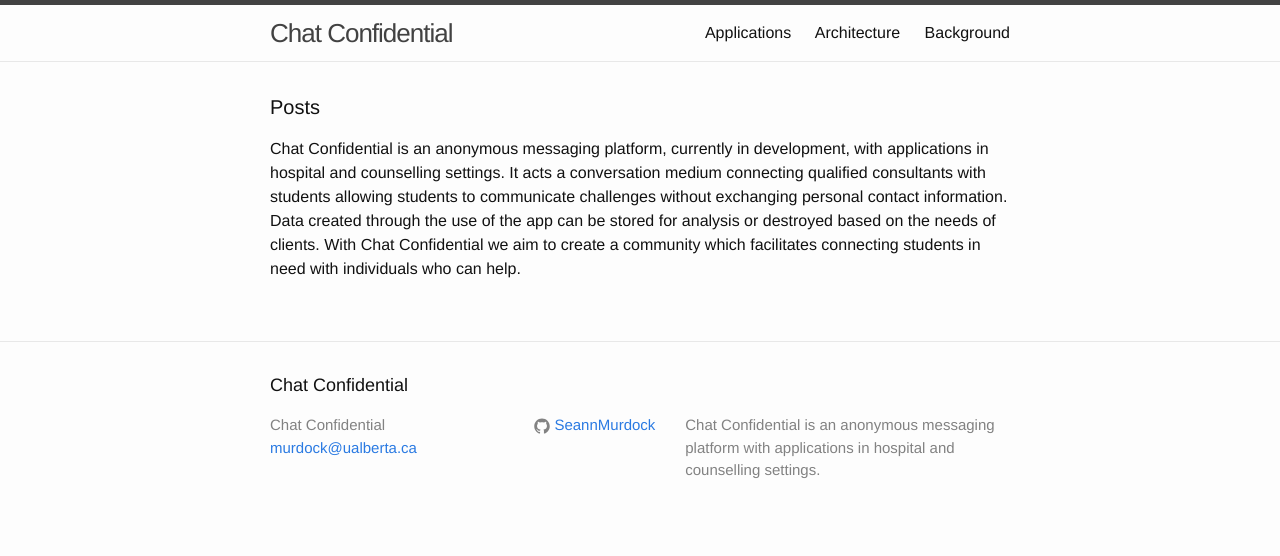
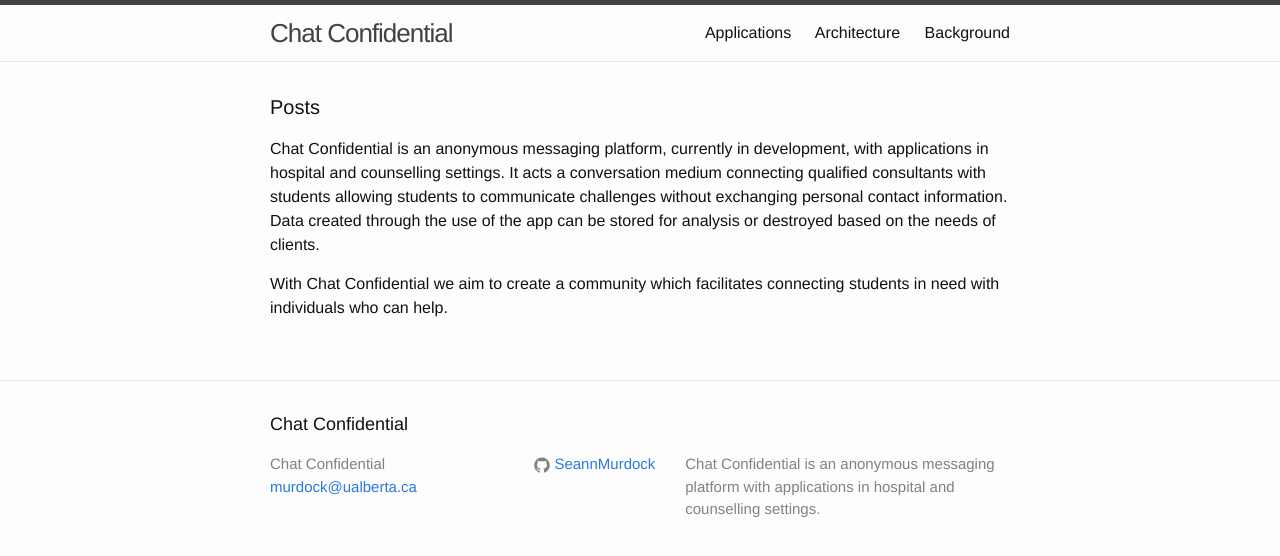
Before and after one commit to SeannMurdock/SeannMurdock.github.io, a Jekyll site: the page built from index.html, in a window 1280 px wide. Shown: the top 556 px of the page. Built offline with Jekyll 4.4.1, drawn with Linux system fonts in a browser that asks for light colours.

```diff
--- a/index.html
+++ b/index.html
@@ -11,8 +11,8 @@ layout: default
         <span class="post-meta">{{ post.date | date: "%b %-d, %Y" }}</span>
         <P>Chat Confidential is an anonymous messaging platform, currently in development, with applications in hospital and counselling settings.
         It acts a conversation medium connecting qualified consultants with students allowing students to communicate challenges without exchanging personal contact information.
-        Data created through the use of the app can be stored for analysis or destroyed based on the needs of clients.
-        With Chat Confidential we aim to create a community which facilitates connecting students in need with individuals who can help. </P>
+        Data created through the use of the app can be stored for analysis or destroyed based on the needs of clients. </P>
+        <P>With Chat Confidential we aim to create a community which facilitates connecting students in need with individuals who can help. </P>
       </li>
   </ul>
 
```
